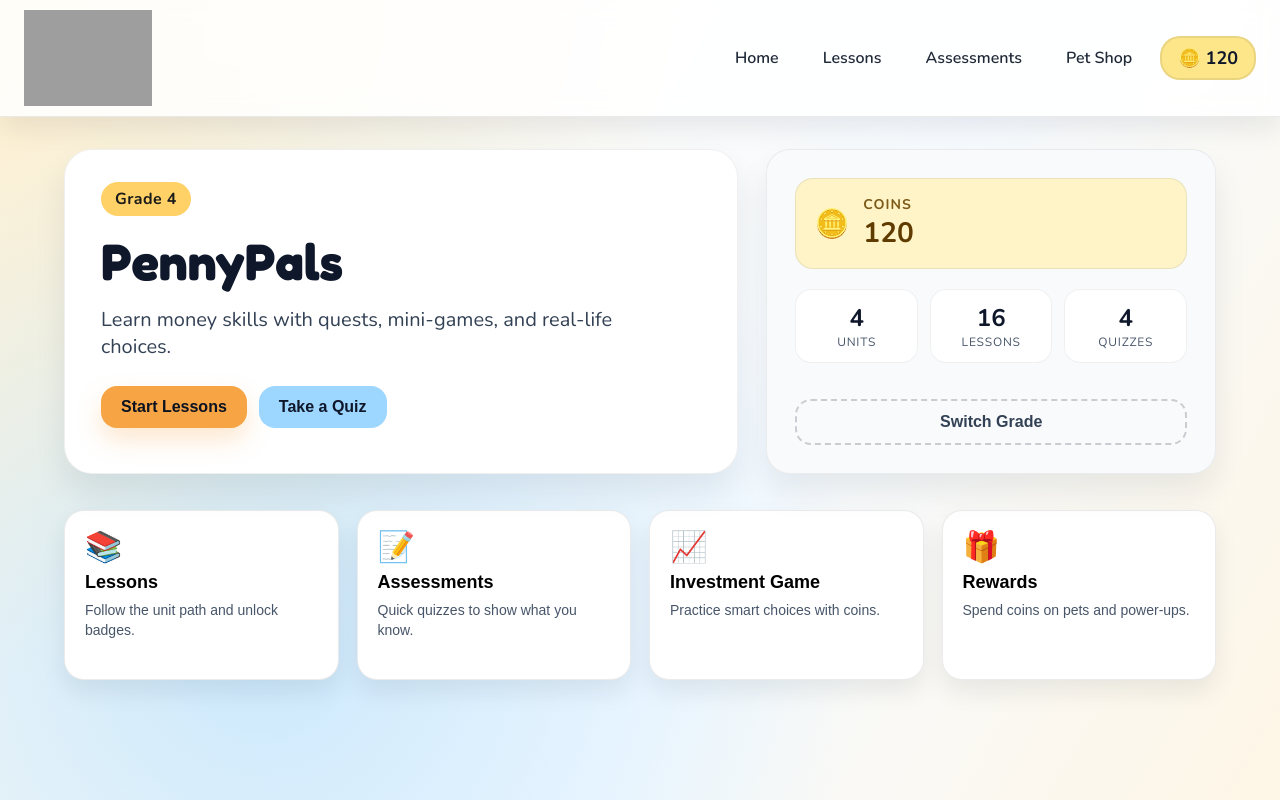
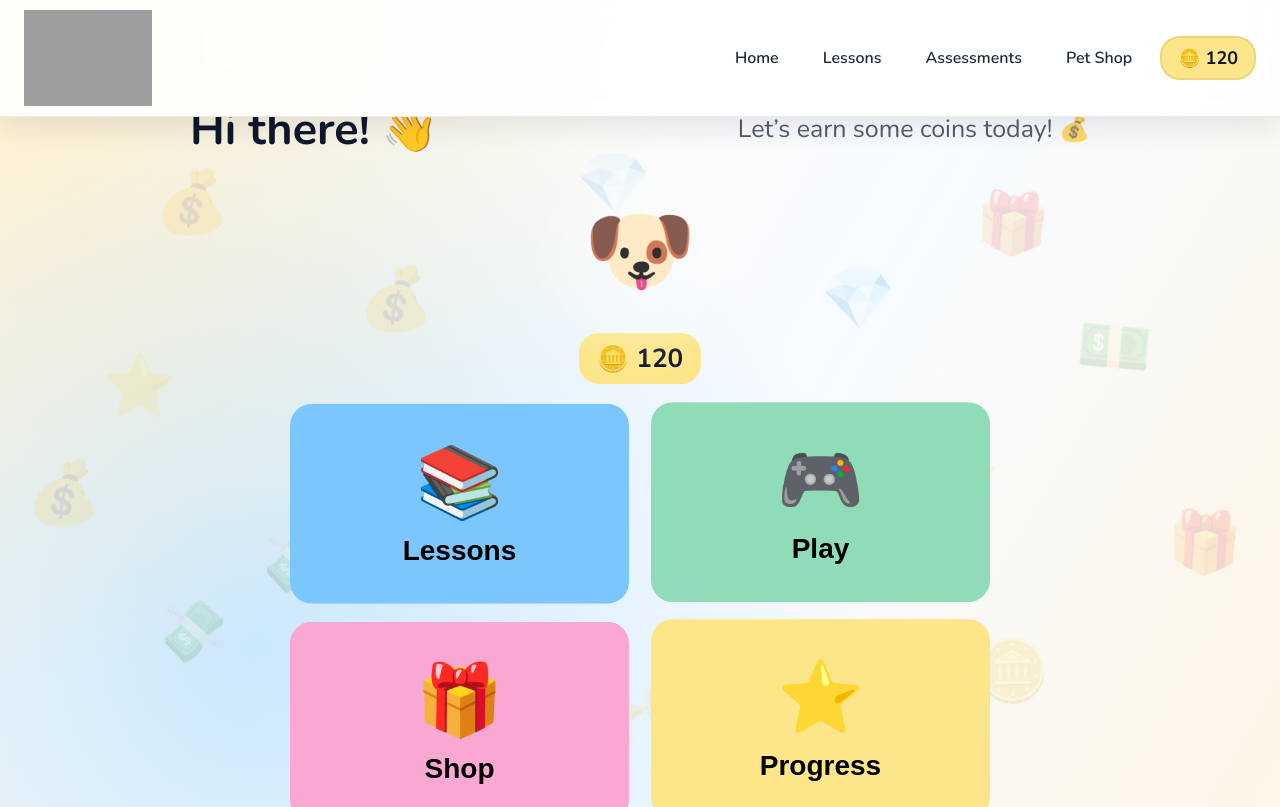
Before and after one commit to seyonr/education-app-project, a React (Create React App) app: page / in a window 1280 px wide. Both pictures are taken after a click on the button "🎒 Grade 4". Built offline with nearby package versions, Linux system fonts and the light colour scheme; grey boxes are pictures that could not be loaded; a web font is replaced by a local one.

Commit message:
homepage updated based on prof feedback

```diff
--- a/src/components/HomePage/HomePage.css
+++ b/src/components/HomePage/HomePage.css
@@ -1,239 +1,204 @@
 .home-shell {
-  min-height: calc(100vh - 120px);
-  padding: 32px clamp(20px, 5vw, 64px) 56px;
+  height: calc(100vh - 110px);
   display: flex;
   flex-direction: column;
-  gap: 36px;
-  color: var(--ink-900);
+  justify-content: center;   /* 🔥 KEY FIX */
+  align-items: center;
+  gap: 20px;                 /* 🔥 controls spacing */
+  padding: 10px 20px;
 }
 
-.home-hero {
-  display: grid;
-  grid-template-columns: minmax(0, 1.2fr) minmax(0, 0.8fr);
-  gap: 28px;
-  align-items: stretch;
+.pet-area {
+  position: relative;
+  display: flex;
+  justify-content: center;
+  align-items: center;
 }
 
-.home-hero-text {
-  background: var(--panel-strong);
-  border-radius: 28px;
-  padding: 32px 36px;
-  box-shadow: var(--shadow-soft);
-  border: 1px solid rgba(0, 0, 0, 0.06);
+.pet-placeholder {
+  font-size: 90px;   /* 🔥 smaller */
+  animation: floatPet 3s ease-in-out infinite;
+}
+
+@keyframes floatPet {
+  0%, 100% { transform: translateY(0); }
+  50% { transform: translateY(-12px); }
+}
+
+.coins-display {
+  font-size: 26px;
+  font-weight: bold;
+  background: #fde68a;
+  padding: 8px 18px;
+  border-radius: 20px;
+}
+
+.action-grid {
+  width: 100%;
+  max-width: 700px;   /* 🔥 wider than before */
+  display: grid;
+  grid-template-columns: 1fr 1fr;
+  gap: 22px;
+}
+
+.action-btn {
+  width: 100%;
+  height: 200px;   /* 🔥 controls rectangle height */
+
   display: flex;
   flex-direction: column;
-  gap: 14px;
-  animation: floatIn 0.6s ease forwards;
+  justify-content: center;
+  align-items: center;
+  gap: 12px;
+
+  font-size: 28px;
+  font-weight: bold;
+
+  border-radius: 22px;
+  cursor: pointer;
+  border: none;
+
+  animation: buttonFloat 3s ease-in-out infinite;
+  transition: all 0.2s ease;
 }
 
-.home-badge {
-  align-self: flex-start;
-  padding: 6px 14px;
-  border-radius: 999px;
-  background: var(--accent-warm);
-  color: #1a1a1a;
-  font-weight: 700;
-  letter-spacing: 0.4px;
+
+.action-btn span {
+  font-size: 70px;
 }
 
-.home-title {
-  font-size: clamp(40px, 4vw, 56px);
-  margin: 0;
-  font-family: var(--title-font);
+/* COLORS */
+.blue { background: #7cc6fe; }
+.green { background: #90dbb8; }
+.pink { background: #f9a8d4; }
+.yellow { background: #fde68a; }
+
+/* HOVER */
+.action-btn:hover {
+  transform: scale(1.12) translateY(-5px);  /* 🔥 BIGGER + LIFT */
+  box-shadow: 0 10px 20px rgba(0,0,0,0.2);
 }
 
-.home-sub {
-  font-size: clamp(16px, 2vw, 20px);
-  margin: 0;
-  color: var(--ink-700);
-  max-width: 560px;
+.action-btn:active {
+  transform: scale(0.95);
 }
 
-.home-hero-actions {
-  display: flex;
-  flex-wrap: wrap;
-  gap: 12px;
-  margin-top: 12px;
+.top-bar {
+  text-align: center;
+  margin-bottom: 10px;
 }
 
-.home-primary,
-.home-secondary,
-.home-ghost {
-  border: none;
-  border-radius: 16px;
-  padding: 12px 20px;
-  font-size: 16px;
-  font-weight: 700;
-  cursor: pointer;
-  transition: transform 0.15s ease, box-shadow 0.2s ease;
+.top-bar h2 {
+  font-size: 45px;
+  margin: 0;
 }
 
-.home-primary {
-  background: var(--accent-strong);
-  color: #0b1220;
-  box-shadow: 0 12px 24px rgba(246, 164, 68, 0.25);
+.top-bar p {
+  font-size: 25px;
+  margin: 0;
+  opacity: 0.7;
 }
 
-.home-secondary {
-  background: var(--accent-cool);
-  color: #0f172a;
+.pet-area::before {
+  content: "";
+  position: absolute;
+  width: 180px;
+  height: 180px;
+  background: #ffffff50;
+  border-radius: 50%;
+  filter: blur(20px);
+  z-index: 0;
 }
 
-.home-ghost {
-  width: 100%;
-  background: transparent;
-  border: 2px dashed rgba(15, 23, 42, 0.2);
-  color: var(--ink-700);
-  margin-top: 16px;
+.pet-placeholder {
+  font-size: 90px;
+  position: relative;
+  z-index: 1;
 }
 
-.home-primary:hover,
-.home-secondary:hover,
-.home-ghost:hover {
-  transform: translateY(-2px);
+
+/* 🎉 FUN BACKGROUND EMOJIS (FINAL VERSION) */
+.home-shell {
+  position: relative;
+  overflow: hidden;
 }
 
-.home-hero-card {
-  background: var(--panel-soft);
-  border-radius: 24px;
-  padding: 28px;
-  display: flex;
-  flex-direction: column;
-  gap: 20px;
-  box-shadow: var(--shadow-soft);
-  border: 1px solid rgba(0, 0, 0, 0.06);
-  animation: floatIn 0.6s ease forwards;
-  animation-delay: 0.05s;
+/* 🎉 FLOATING EMOJIS (SCATTERED CLEAN VERSION) */
+.floating-emoji {
+  position: absolute;
+  font-size: 60px;
+  opacity: 0.15;
+  pointer-events: none;
+  animation: floatMove 4s ease-in-out infinite;
 }
 
-.home-hero-coins {
-  display: flex;
-  align-items: center;
-  gap: 14px;
-  background: #fff4c7;
-  padding: 16px 18px;
-  border-radius: 18px;
-  border: 1px solid rgba(0, 0, 0, 0.08);
-}
+/* TOP AREA */
+.e1 { top: 8%; left: 12%; }
+.e2 { top: 12%; right: 18%; }
+.e3 { top: 5%; left: 45%; }
 
-.coin-emoji {
-  font-size: 28px;
-}
+/* MID AREA */
+.e4 { top: 35%; left: 8%; }
+.e5 { top: 30%; right: 10%; }
 
-.coin-label {
-  font-size: 14px;
-  text-transform: uppercase;
-  letter-spacing: 1px;
-  color: #7c5a19;
-  font-weight: 700;
-}
+/* LOWER AREA */
+.e6 { bottom: 18%; left: 12%; }
+.e7 { bottom: 12%; right: 18%; }
+.e8 { bottom: 5%; left: 45%; }
 
-.coin-value {
-  font-size: 28px;
-  font-weight: 800;
-  color: #5f3b00;
-}
+/* EXTRA RANDOM */
+.e9 { top: 50%; left: 2%; }
+.e10 { bottom: 30%; right: 3%; }
 
-.home-stats {
-  display: grid;
-  grid-template-columns: repeat(3, minmax(0, 1fr));
-  gap: 12px;
-}
+/* EXTRA FILL EMOJIS (YOUR RED SPOTS) */
+.e11 { top: 22%; left: 28%; }
+.e12 { top: 22%; right: 30%; }
 
-.home-stat {
-  background: #ffffff;
-  border-radius: 16px;
-  padding: 12px;
-  text-align: center;
-  border: 1px solid rgba(0, 0, 0, 0.06);
-}
+.e13 { top: 48%; right: 22%; }
 
-.stat-value {
-  font-size: 24px;
-  font-weight: 800;
-  color: var(--ink-900);
-}
+.e14 { bottom: 8%; left: 50%; transform: translateX(-50%); }
 
-.stat-label {
-  font-size: 12px;
-  text-transform: uppercase;
-  letter-spacing: 0.8px;
-  color: var(--ink-600);
-}
+.e15 { bottom: 28%; left: 20%; }
 
-.home-actions {
-  display: grid;
-  grid-template-columns: repeat(auto-fit, minmax(220px, 1fr));
-  gap: 18px;
-}
-
-.action-card {
-  text-align: left;
-  background: #ffffff;
-  border-radius: 20px;
-  padding: 18px 20px;
-  border: 1px solid rgba(0, 0, 0, 0.08);
-  box-shadow: 0 12px 24px rgba(15, 23, 42, 0.08);
-  cursor: pointer;
-  transition: transform 0.15s ease, box-shadow 0.2s ease;
-  display: flex;
-  flex-direction: column;
-  gap: 8px;
-  min-height: 170px;
-}
-
-.action-card:hover {
-  transform: translateY(-4px);
-  box-shadow: 0 18px 30px rgba(15, 23, 42, 0.12);
-}
-
-.action-emoji {
-  font-size: 30px;
-}
-
-.action-title {
-  font-size: 18px;
-  font-weight: 800;
-}
-
-.action-sub {
-  font-size: 14px;
-  color: var(--ink-600);
-  line-height: 1.4;
-}
-
-@keyframes floatIn {
-  from {
-    opacity: 0;
-    transform: translateY(12px);
+/* FLOAT ANIMATION */
+/* 🎉 FUN BOUNCY EMOJI ANIMATION */
+@keyframes floatMove {
+  0% {
+    transform: translateY(0px) rotate(0deg);
   }
-  to {
-    opacity: 1;
-    transform: translateY(0);
+  25% {
+    transform: translateY(-10px) rotate(-5deg);
+  }
+  50% {
+    transform: translateY(-18px) rotate(5deg);
+  }
+  75% {
+    transform: translateY(-10px) rotate(-3deg);
+  }
+  100% {
+    transform: translateY(0px) rotate(0deg);
   }
 }
 
-@media (max-width: 900px) {
-  .home-hero {
-    grid-template-columns: 1fr;
-  }
-
-  .home-hero-actions {
-    width: 100%;
-  }
-
-  .home-primary,
-  .home-secondary {
-    flex: 1 1 160px;
-  }
+/* 🎮 BUTTON FLOAT ANIMATION */
+@keyframes buttonFloat {
+  0% { transform: translateY(0px); }
+  50% { transform: translateY(-8px); }
+  100% { transform: translateY(0px); }
 }
 
-@media (max-width: 600px) {
-  .home-shell {
-    padding: 24px 18px 40px;
-  }
+.action-btn:nth-child(1) { animation-delay: 0s; }
+.action-btn:nth-child(2) { animation-delay: 0.3s; }
+.action-btn:nth-child(3) { animation-delay: 0.6s; }
+.action-btn:nth-child(4) { animation-delay: 0.9s; }
 
-  .home-stats {
-    grid-template-columns: 1fr;
-  }
-}
+.e1 { animation-duration: 4s; }
+.e2 { animation-duration: 5s; }
+.e3 { animation-duration: 3.5s; }
+.e4 { animation-duration: 4.5s; }
+.e5 { animation-duration: 5.5s; }
+.e6 { animation-duration: 3.8s; }
+.e7 { animation-duration: 4.2s; }
+.e8 { animation-duration: 5.2s; }
+.e9 { animation-duration: 3.6s; }
+.e10 { animation-duration: 4.8s; }
--- a/src/components/HomePage/HomePage.js
+++ b/src/components/HomePage/HomePage.js
@@ -1,140 +1,83 @@
-import React, { useEffect, useMemo, useState } from "react";
+import React, { useEffect, useState } from "react";
 import { useNavigate } from "react-router-dom";
-import lessonsData from "../../data/lessons";
-import assessmentsData from "../../data/assessments";
-
-import { getGradeCookie, clearGradeCookie } from "../../cookieUtils";
+import { getGradeCookie } from "../../cookieUtils";
 import { useCoins } from "../../coinUtils";
 import "./HomePage.css";
 
 function HomePage() {
-
   const navigate = useNavigate();
   const [grade, setGrade] = useState(null);
   const [coins] = useCoins();
 
-  const stats = useMemo(() => {
-    if (!grade) {
-      return { unitCount: 0, lessonCount: 0, quizCount: 0 };
-    }
-
-    const gradeKey = `grade${grade}`;
-    const gradeLessons = lessonsData[gradeKey] || {};
-    const unitKeys = Object.keys(gradeLessons).filter((key) => key.startsWith("unit"));
-    const lessonCount = unitKeys.reduce((total, key) => total + (gradeLessons[key]?.length || 0), 0);
-    const quizCount = Object.keys(assessmentsData[gradeKey] || {}).length;
-
-    return { unitCount: unitKeys.length, lessonCount, quizCount };
-  }, [grade]);
-
   useEffect(() => {
-
     const savedGrade = getGradeCookie();
-
-    if (!savedGrade) {
-      navigate("/");
-    } else {
-      setGrade(savedGrade);
-    }
-
+    if (!savedGrade) navigate("/");
+    else setGrade(savedGrade);
   }, [navigate]);
 
-  const changeGrade = () => {
-    clearGradeCookie();
-    navigate("/");
-  };
-
-  const handleInvestmentGameClick = () => {
-    if (!grade) return;
-
-    const gradeKey = `grade${grade}`;
-    const gameLessons = lessonsData[gradeKey]?.game || [];
-
-    if (gameLessons.length === 0) {
-      return;
-    }
-
-    const selectedGame = gameLessons[0];
-    navigate(`/simulation/${gradeKey}/${selectedGame.id}`);
-  };
-
-  if (!grade) {
-    return null;
-  }
+  if (!grade) return null;
 
   return (
     <div className="home-shell">
-      <section className="home-hero">
-        <div className="home-hero-text">
-          <div className="home-badge">Grade {grade}</div>
-          <h1 className="home-title">PennyPals</h1>
-          <p className="home-sub">
-            Learn money skills with quests, mini-games, and real-life choices.
-          </p>
-          <div className="home-hero-actions">
-            <button className="home-primary" onClick={() => navigate(`/units/${grade}`)}>
-              Start Lessons
-            </button>
-            <button className="home-secondary" onClick={() => navigate(`/assessments/${grade}`)}>
-              Take a Quiz
-            </button>
-          </div>
-        </div>
+      {/* 🎉 Floating emojis */}
+      <div className="floating-emoji e1">💰</div>
+      <div className="floating-emoji e2">🎁</div>
+      <div className="floating-emoji e3">💎</div>
 
-        <div className="home-hero-card">
-          <div className="home-hero-coins">
-            <span className="coin-emoji">🪙</span>
-            <div>
-              <div className="coin-label">Coins</div>
-              <div className="coin-value">{coins}</div>
-            </div>
-          </div>
-          <div className="home-stats">
-            <div className="home-stat">
-              <div className="stat-value">{stats.unitCount}</div>
-              <div className="stat-label">Units</div>
-            </div>
-            <div className="home-stat">
-              <div className="stat-value">{stats.lessonCount}</div>
-              <div className="stat-label">Lessons</div>
-            </div>
-            <div className="home-stat">
-              <div className="stat-value">{stats.quizCount}</div>
-              <div className="stat-label">Quizzes</div>
-            </div>
-          </div>
-          <button className="home-ghost" onClick={changeGrade}>
-            Switch Grade
-          </button>
-        </div>
-      </section>
+      <div className="floating-emoji e4">⭐</div>
+      <div className="floating-emoji e5">💵</div>
 
-      <section className="home-actions">
-        <button className="action-card" onClick={() => navigate(`/units/${grade}`)}>
-          <div className="action-emoji">📚</div>
-          <div className="action-title">Lessons</div>
-          <div className="action-sub">Follow the unit path and unlock badges.</div>
+      <div className="floating-emoji e6">💸</div>
+      <div className="floating-emoji e7">🪙</div>
+      <div className="floating-emoji e8">⭐</div>
+
+      <div className="floating-emoji e9">💰</div>
+      <div className="floating-emoji e10">🎁</div>
+
+      <div className="floating-emoji e11">💰</div>
+      <div className="floating-emoji e12">💎</div>
+
+      <div className="floating-emoji e13">⭐</div>
+
+      <div className="floating-emoji e14">🪙</div>
+
+      <div className="floating-emoji e15">💸</div>
+
+      <div className="top-bar">
+        <h2>Hi there! 👋</h2>
+        <p>Let’s earn some coins today! 💰</p>
+      </div>
+
+      {/* 🐻 PET */}
+      <div className="pet-area">
+        <div className="pet-placeholder">🐶</div>
+      </div>
+
+      {/* 💰 COINS */}
+      <div className="coins-display">
+        🪙 {coins}
+      </div>
+
+      {/* 🎮 ACTION GRID */}
+      <div className="action-grid">
+
+        <button className="action-btn blue" onClick={() => navigate(`/units/${grade}`)}>
+          <span>📚</span> Lessons
         </button>
 
-        <button className="action-card" onClick={() => navigate(`/assessments/${grade}`)}>
-          <div className="action-emoji">📝</div>
-          <div className="action-title">Assessments</div>
-          <div className="action-sub">Quick quizzes to show what you know.</div>
+        <button className="action-btn green" onClick={() => navigate(`/assessments/${grade}`)}>
+          <span>🎮</span> Play
         </button>
 
-        <button className="action-card" onClick={handleInvestmentGameClick}>
-          <div className="action-emoji">📈</div>
-          <div className="action-title">Investment Game</div>
-          <div className="action-sub">Practice smart choices with coins.</div>
+        <button className="action-btn pink" onClick={() => navigate("/pet-shop")}>
+          <span>🎁</span> Shop
         </button>
 
-        <button className="action-card" onClick={() => navigate("/pet-shop")}
-        >
-          <div className="action-emoji">🎁</div>
-          <div className="action-title">Rewards</div>
-          <div className="action-sub">Spend coins on pets and power-ups.</div>
+        <button className="action-btn yellow">
+          <span>⭐</span> Progress
         </button>
-      </section>
+
+      </div>
     </div>
   );
 }
```
Also changed, not shown: src/components/GradeSelect/GradeSelect.css (+0 -68 lines), src/components/GradeSelect/GradeSelect.js (+0 -36 lines).
